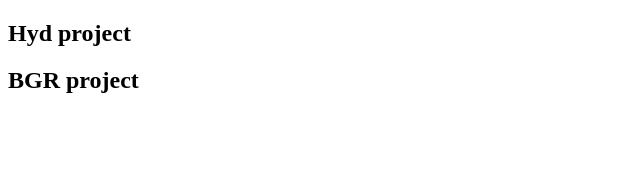
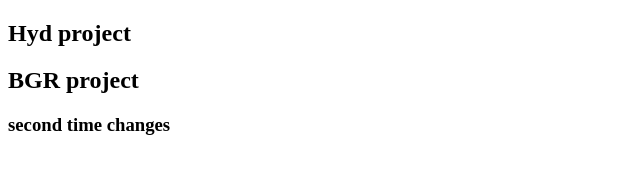
Before and after one commit to thiragabathinapavani-dot/HYD-project, a plain HTML site: page INDEX.html in a window 1280 px wide. Shown: the whole page, without its empty margins (0-640 px from the left). Drawn offline with Linux system fonts and the light colour scheme.

Commit message:
HYD changes

```diff
--- a/INDEX.html
+++ b/INDEX.html
@@ -8,5 +8,6 @@
 <body>
     <h2>Hyd project</h2>
     <h2>BGR project</h2>
+    <h3>second time changes</h3>
 </body>
 </html>
```
